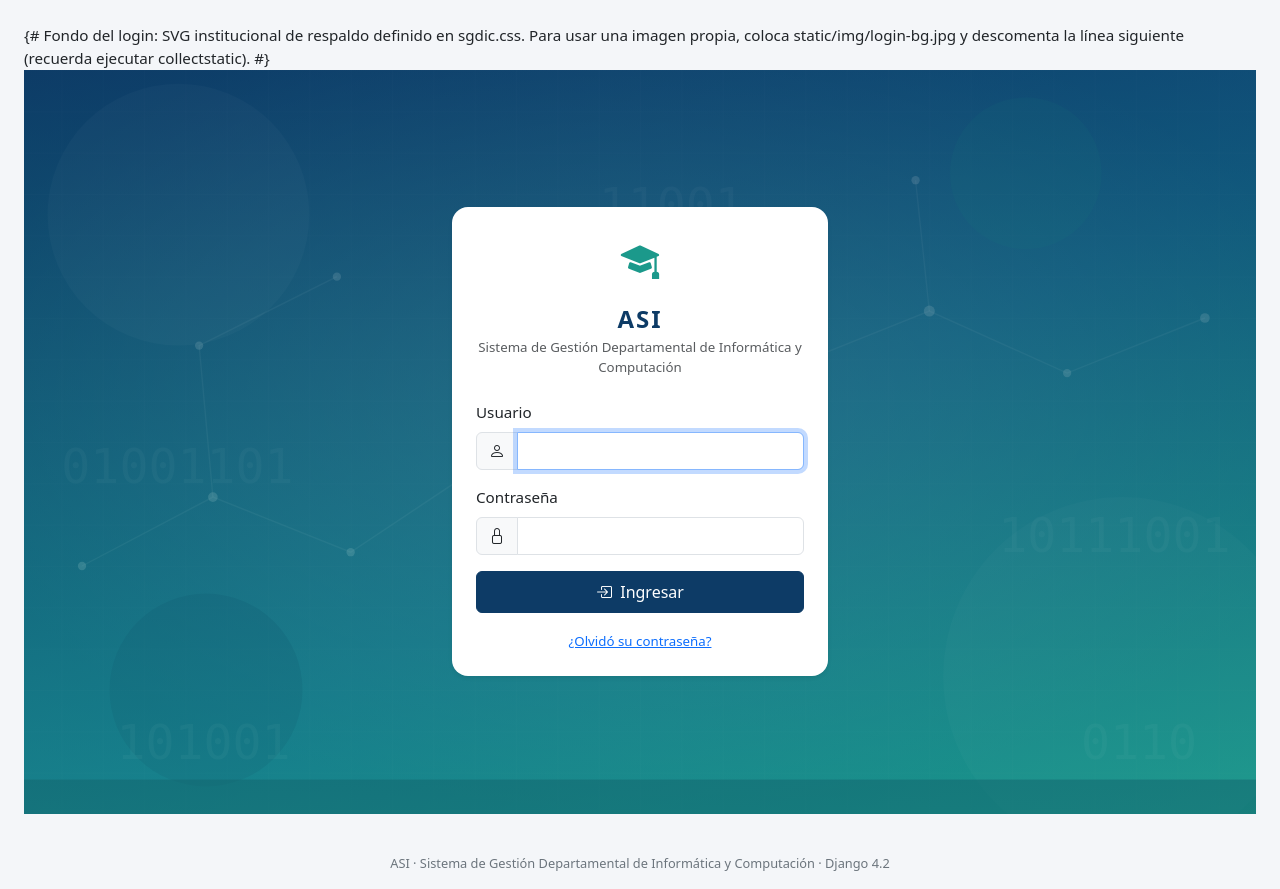
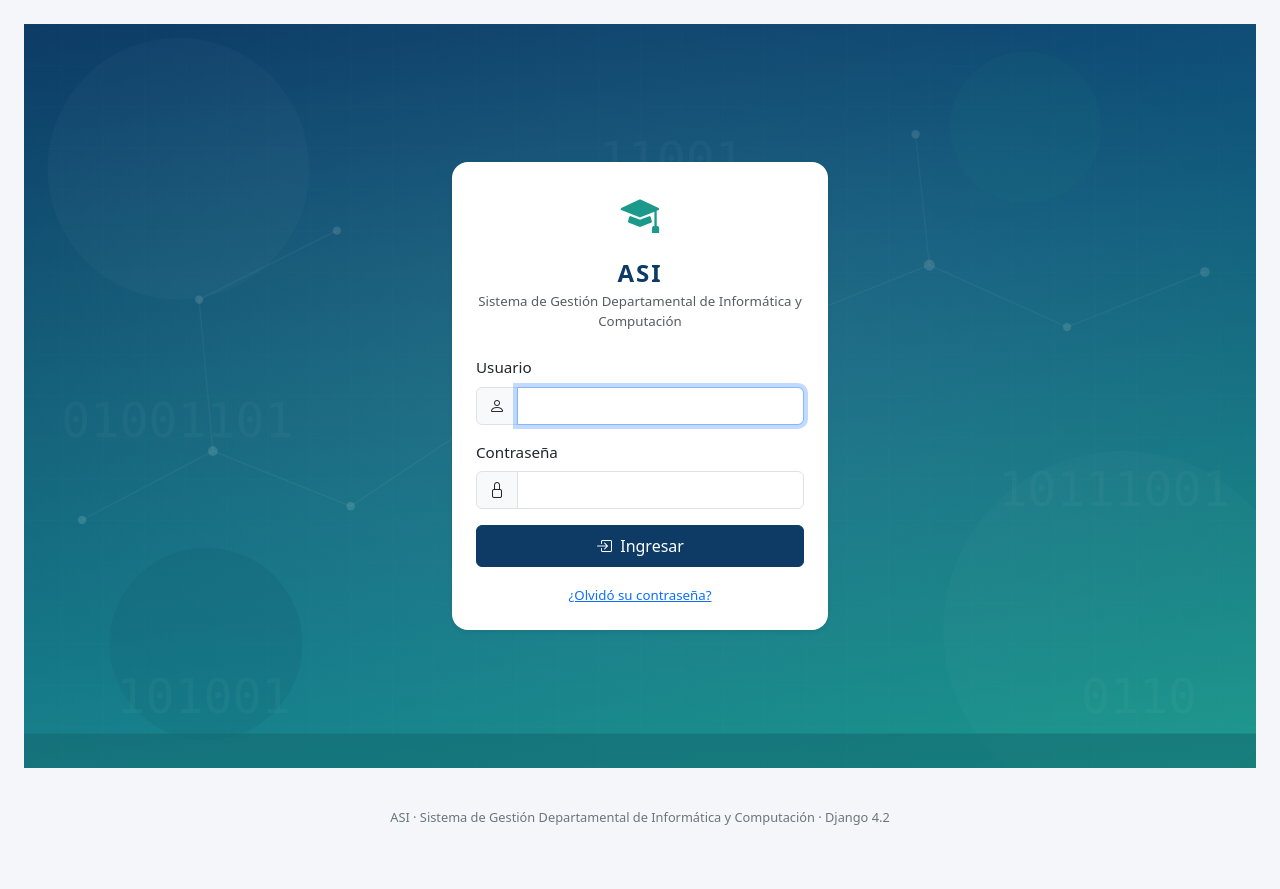
Before and after one commit to estebanLopezU/ProyectoASI, a Django app: page /cuenta/login/ in a window 1280 px wide. Shown: the part 56-945 px from the top of the page. After the commit the page ends 881 px from the top, so only its background shows below. Run offline with Django 4.2, Linux system fonts and the light colour scheme.

Commit message:
login: corregir comentario multilínea que se mostraba como texto

```diff
--- a/templates/usuario/login.html
+++ b/templates/usuario/login.html
@@ -2,9 +2,11 @@
 {% load static %}
 {% block titulo %}Ingresar{% endblock %}
 {% block contenido %}
-{# Fondo del login: SVG institucional de respaldo definido en sgdic.css.
-   Para usar una imagen propia, coloca static/img/login-bg.jpg y descomenta
-   la línea siguiente (recuerda ejecutar collectstatic). #}
+{% comment %}
+  Fondo del login: SVG institucional de respaldo definido en sgdic.css.
+  Para usar una imagen propia, coloca static/img/login-bg.jpg y descomenta
+  la línea siguiente (recuerda ejecutar collectstatic).
+{% endcomment %}
 <div class="login-asi">
   <div class="row justify-content-center w-100 m-0">
     <div class="col-12 col-sm-10 col-md-7 col-lg-5 col-xl-4">
```
